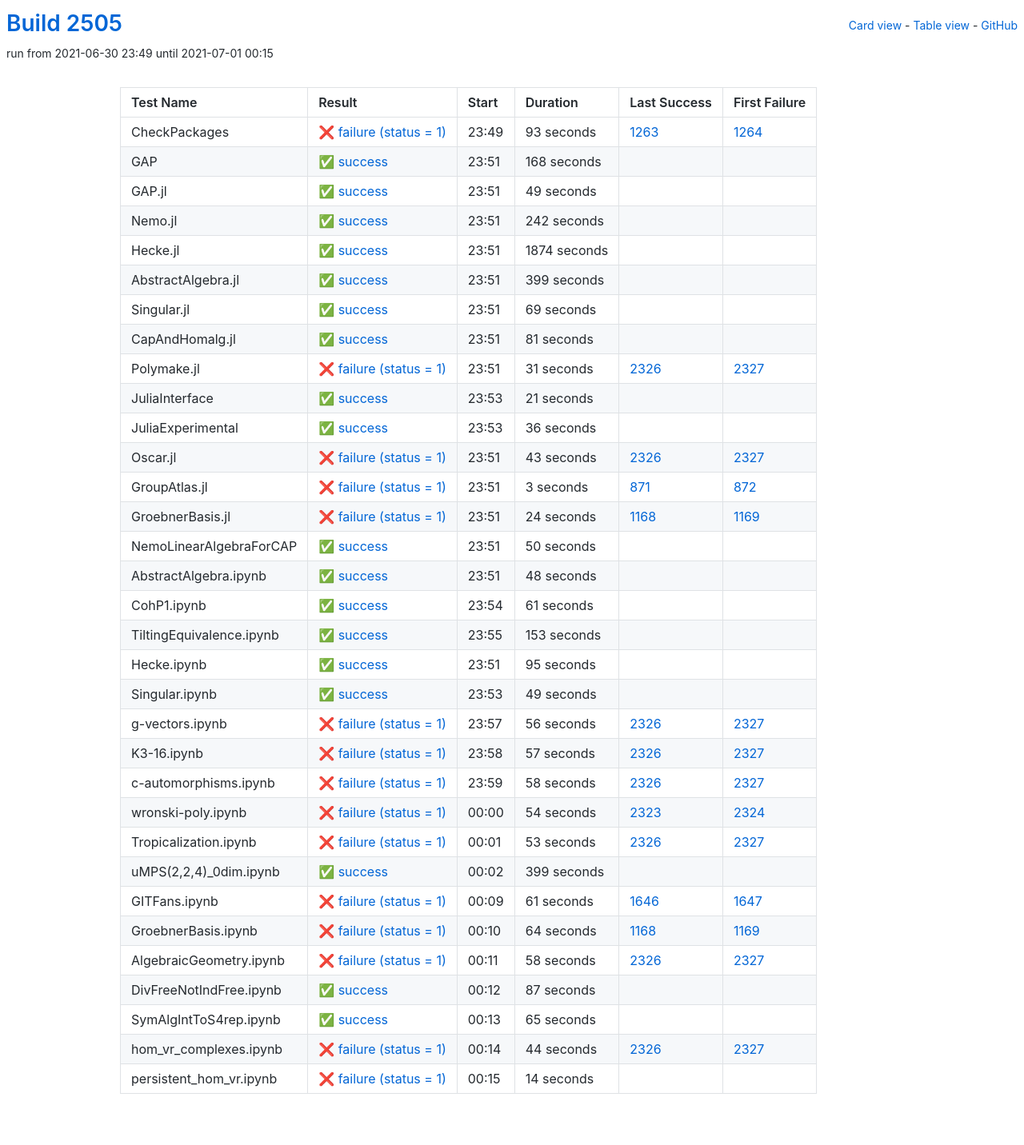
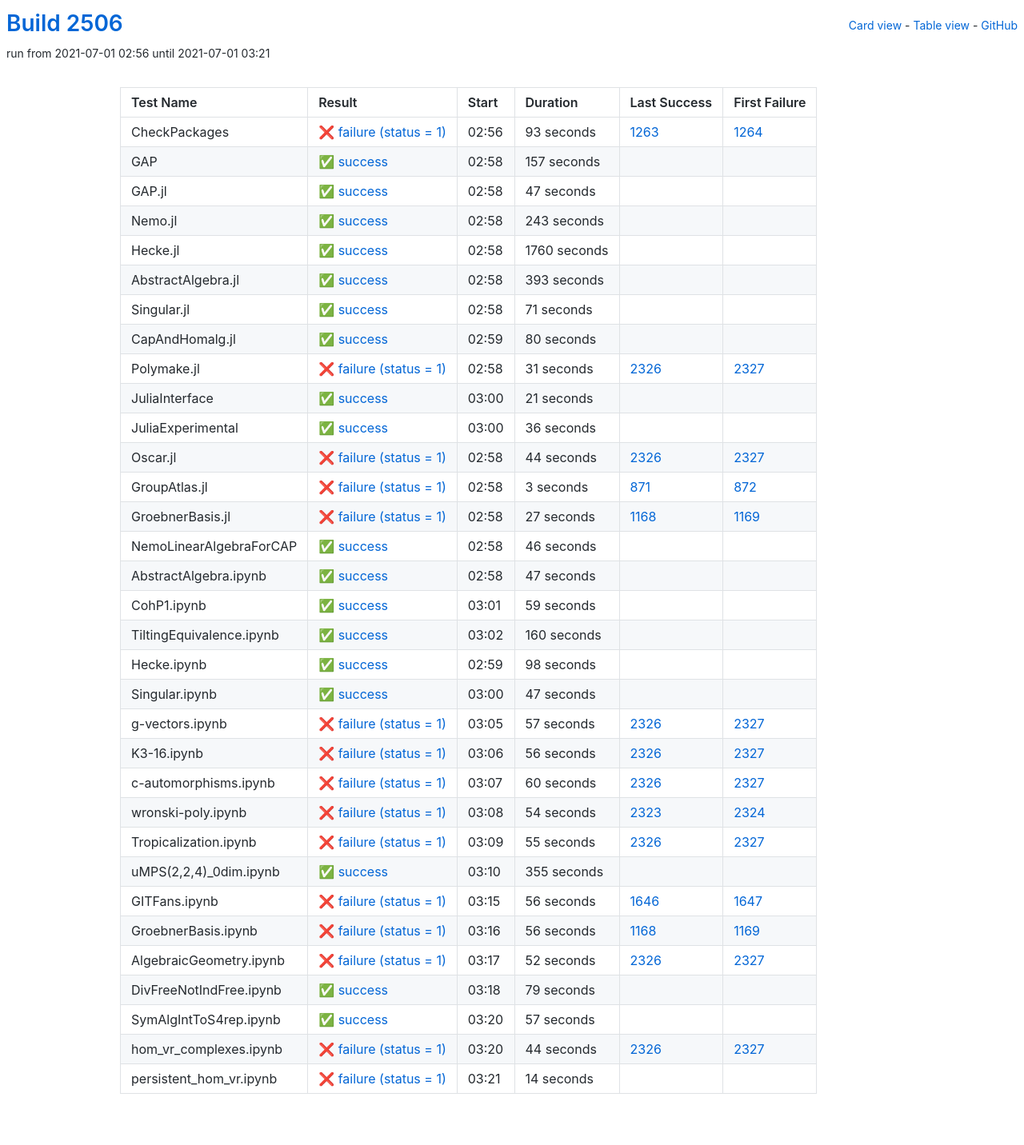
Before and after one commit to oscar-system/oscar-ci-status-stable, a Jekyll site: the page built from table.html, in a window 1280 px wide. Shown: the whole page at 80% size. Built offline with Jekyll 4.4.1, drawn with Linux system fonts in a browser that asks for light colours.

Commit message:
Build #2506

```diff
--- a/_data/ci.yml
+++ b/_data/ci.yml
@@ -1,6 +1,6 @@
 ---
-build: 2505
-build_url: https://oscarci.mathematik.uni-kl.de/job/oscar-stable/2505/
+build: 2506
+build_url: https://oscarci.mathematik.uni-kl.de/job/oscar-stable/2506/
 job: oscar-stable
 organization: oscar-system
 repo: oscar-ci-status-stable
@@ -8,8 +8,8 @@ repourl: https://github.com/oscar-system/oscar-ci-status-stable
 tests:
 - name: CheckPackages
   id: checkpackages
-  log: https://oscarci.mathematik.uni-kl.de/job/oscar-stable/2505/artifact/logs/build-2505/CheckPackages.log
-  start: 2021-06-30 23:49
+  log: https://oscarci.mathematik.uni-kl.de/job/oscar-stable/2506/artifact/logs/build-2506/CheckPackages.log
+  start: 2021-07-01 02:56
   success: false
   exitcode: 1
   status: failure
@@ -20,92 +20,92 @@ tests:
   first_failure_url: https://oscarci.mathematik.uni-kl.de/job/oscar-stable/1264/
 - name: GAP
   id: gap
-  log: https://oscarci.mathematik.uni-kl.de/job/oscar-stable/2505/artifact/logs/build-2505/GAP.log
-  start: 2021-06-30 23:51
+  log: https://oscarci.mathematik.uni-kl.de/job/oscar-stable/2506/artifact/logs/build-2506/GAP.log
+  start: 2021-07-01 02:58
   success: true
   exitcode: 0
   status: success
-  duration: 168
+  duration: 157
   last_success: false
   last_success_url:
   first_failure: false
   first_failure_url:
 - name: GAP.jl
   id: gap-jl
-  log: https://oscarci.mathematik.uni-kl.de/job/oscar-stable/2505/artifact/logs/build-2505/GAP.jl.log
-  start: 2021-06-30 23:51
+  log: https://oscarci.mathematik.uni-kl.de/job/oscar-stable/2506/artifact/logs/build-2506/GAP.jl.log
+  start: 2021-07-01 02:58
   success: true
   exitcode: 0
   status: success
-  duration: 49
+  duration: 47
   last_success: false
   last_success_url:
   first_failure: false
   first_failure_url:
 - name: Nemo.jl
   id: nemo-jl
-  log: https://oscarci.mathematik.uni-kl.de/job/oscar-stable/2505/artifact/logs/build-2505/Nemo.jl.log
-  start: 2021-06-30 23:51
+  log: https://oscarci.mathematik.uni-kl.de/job/oscar-stable/2506/artifact/logs/build-2506/Nemo.jl.log
+  start: 2021-07-01 02:58
   success: true
   exitcode: 0
   status: success
-  duration: 242
+  duration: 243
   last_success: false
   last_success_url:
   first_failure: false
   first_failure_url:
 - name: Hecke.jl
   id: hecke-jl
-  log: https://oscarci.mathematik.uni-kl.de/job/oscar-stable/2505/artifact/logs/build-2505/Hecke.jl.log
-  start: 2021-06-30 23:51
+  log: https://oscarci.mathematik.uni-kl.de/job/oscar-stable/2506/artifact/logs/build-2506/Hecke.jl.log
+  start: 2021-07-01 02:58
   success: true
   exitcode: 0
   status: success
-  duration: 1874
+  duration: 1760
   last_success: false
   last_success_url:
   first_failure: false
   first_failure_url:
 - name: AbstractAlgebra.jl
   id: abstractalgebra-jl
-  log: https://oscarci.mathematik.uni-kl.de/job/oscar-stable/2505/artifact/logs/build-2505/AbstractAlgebra.jl.log
-  start: 2021-06-30 23:51
+  log: https://oscarci.mathematik.uni-kl.de/job/oscar-stable/2506/artifact/logs/build-2506/AbstractAlgebra.jl.log
+  start: 2021-07-01 02:58
   success: true
   exitcode: 0
   status: success
-  duration: 399
+  duration: 393
   last_success: false
   last_success_url:
   first_failure: false
   first_failure_url:
 - name: Singular.jl
   id: singular-jl
-  log: https://oscarci.mathematik.uni-kl.de/job/oscar-stable/2505/artifact/logs/build-2505/Singular.jl.log
-  start: 2021-06-30 23:51
+  log: https://oscarci.mathematik.uni-kl.de/job/oscar-stable/2506/artifact/logs/build-2506/Singular.jl.log
+  start: 2021-07-01 02:58
   success: true
   exitcode: 0
   status: success
-  duration: 69
+  duration: 71
   last_success: false
   last_success_url:
   first_failure: false
   first_failure_url:
 - name: CapAndHomalg.jl
   id: capandhomalg-jl
-  log: https://oscarci.mathematik.uni-kl.de/job/oscar-stable/2505/artifact/logs/build-2505/CapAndHomalg.jl.log
-  start: 2021-06-30 23:51
+  log: https://oscarci.mathematik.uni-kl.de/job/oscar-stable/2506/artifact/logs/build-2506/CapAndHomalg.jl.log
+  start: 2021-07-01 02:59
   success: true
   exitcode: 0
   status: success
-  duration: 81
+  duration: 80
   last_success: false
   last_success_url:
   first_failure: false
   first_failure_url:
 - name: Polymake.jl
   id: polymake-jl
-  log: https://oscarci.mathematik.uni-kl.de/job/oscar-stable/2505/artifact/logs/build-2505/Polymake.jl.log
-  start: 2021-06-30 23:51
+  log: https://oscarci.mathematik.uni-kl.de/job/oscar-stable/2506/artifact/logs/build-2506/Polymake.jl.log
+  start: 2021-07-01 02:58
   success: false
   exitcode: 1
   status: failure
@@ -116,8 +116,8 @@ tests:
   first_failure_url: https://oscarci.mathematik.uni-kl.de/job/oscar-stable/2327/
 - name: JuliaInterface
   id: juliainterface
-  log: https://oscarci.mathematik.uni-kl.de/job/oscar-stable/2505/artifact/logs/build-2505/JuliaInterface.log
-  start: 2021-06-30 23:53
+  log: https://oscarci.mathematik.uni-kl.de/job/oscar-stable/2506/artifact/logs/build-2506/JuliaInterface.log
+  start: 2021-07-01 03:00
   success: true
   exitcode: 0
   status: success
@@ -128,8 +128,8 @@ tests:
   first_failure_url:
 - name: JuliaExperimental
   id: juliaexperimental
-  log: https://oscarci.mathematik.uni-kl.de/job/oscar-stable/2505/artifact/logs/build-2505/JuliaExperimental.log
-  start: 2021-06-30 23:53
+  log: https://oscarci.mathematik.uni-kl.de/job/oscar-stable/2506/artifact/logs/build-2506/JuliaExperimental.log
+  start: 2021-07-01 03:00
   success: true
   exitcode: 0
   status: success
@@ -140,20 +140,20 @@ tests:
   first_failure_url:
 - name: Oscar.jl
   id: oscar-jl
-  log: https://oscarci.mathematik.uni-kl.de/job/oscar-stable/2505/artifact/logs/build-2505/Oscar.jl.log
-  start: 2021-06-30 23:51
+  log: https://oscarci.mathematik.uni-kl.de/job/oscar-stable/2506/artifact/logs/build-2506/Oscar.jl.log
+  start: 2021-07-01 02:58
   success: false
   exitcode: 1
   status: failure
-  duration: 43
+  duration: 44
   last_success: 2326
   last_success_url: https://oscarci.mathematik.uni-kl.de/job/oscar-stable/2326/
   first_failure: 2327
   first_failure_url: https://oscarci.mathematik.uni-kl.de/job/oscar-stable/2327/
 - name: GroupAtlas.jl
   id: groupatlas-jl
-  log: https://oscarci.mathematik.uni-kl.de/job/oscar-stable/2505/artifact/logs/build-2505/GroupAtlas.jl.log
-  start: 2021-06-30 23:51
+  log: https://oscarci.mathematik.uni-kl.de/job/oscar-stable/2506/artifact/logs/build-2506/GroupAtlas.jl.log
+  start: 2021-07-01 02:58
   success: false
   exitcode: 1
   status: failure
@@ -164,92 +164,104 @@ tests:
   first_failure_url: https://oscarci.mathematik.uni-kl.de/job/oscar-stable/872/
 - name: GroebnerBasis.jl
   id: groebnerbasis-jl
-  log: https://oscarci.mathematik.uni-kl.de/job/oscar-stable/2505/artifact/logs/build-2505/GroebnerBasis.jl.log
-  start: 2021-06-30 23:51
+  log: https://oscarci.mathematik.uni-kl.de/job/oscar-stable/2506/artifact/logs/build-2506/GroebnerBasis.jl.log
+  start: 2021-07-01 02:58
   success: false
   exitcode: 1
   status: failure
-  duration: 24
+  duration: 27
   last_success: 1168
   last_success_url: https://oscarci.mathematik.uni-kl.de/job/oscar-stable/1168/
   first_failure: 1169
   first_failure_url: https://oscarci.mathematik.uni-kl.de/job/oscar-stable/1169/
 - name: NemoLinearAlgebraForCAP
   id: nemolinearalgebraforcap
-  log: https://oscarci.mathematik.uni-kl.de/job/oscar-stable/2505/artifact/logs/build-2505/NemoLinearAlgebraForCAP.log
-  start: 2021-06-30 23:51
+  log: https://oscarci.mathematik.uni-kl.de/job/oscar-stable/2506/artifact/logs/build-2506/NemoLinearAlgebraForCAP.log
+  start: 2021-07-01 02:58
   success: true
   exitcode: 0
   status: success
-  duration: 50
+  duration: 46
   last_success: false
   last_success_url:
   first_failure: false
   first_failure_url:
 - name: AbstractAlgebra.ipynb
   id: abstractalgebra-ipynb
-  log: https://oscarci.mathematik.uni-kl.de/job/oscar-stable/2505/artifact/logs/build-2505/AbstractAlgebra.ipynb.log
-  start: 2021-06-30 23:51
+  log: https://oscarci.mathematik.uni-kl.de/job/oscar-stable/2506/artifact/logs/build-2506/AbstractAlgebra.ipynb.log
+  start: 2021-07-01 02:58
   success: true
   exitcode: 0
   status: success
-  duration: 48
+  duration: 47
   last_success: false
   last_success_url:
   first_failure: false
   first_failure_url:
 - name: CohP1.ipynb
   id: cohp1-ipynb
-  log: https://oscarci.mathematik.uni-kl.de/job/oscar-stable/2505/artifact/logs/build-2505/CohP1.ipynb.log
-  start: 2021-06-30 23:54
+  log: https://oscarci.mathematik.uni-kl.de/job/oscar-stable/2506/artifact/logs/build-2506/CohP1.ipynb.log
+  start: 2021-07-01 03:01
   success: true
   exitcode: 0
   status: success
-  duration: 61
+  duration: 59
   last_success: false
   last_success_url:
   first_failure: false
   first_failure_url:
 - name: TiltingEquivalence.ipynb
   id: tiltingequivalence-ipynb
-  log: https://oscarci.mathematik.uni-kl.de/job/oscar-stable/2505/artifact/logs/build-2505/TiltingEquivalence.ipynb.log
-  start: 2021-06-30 23:55
+  log: https://oscarci.mathematik.uni-kl.de/job/oscar-stable/2506/artifact/logs/build-2506/TiltingEquivalence.ipynb.log
+  start: 2021-07-01 03:02
   success: true
   exitcode: 0
   status: success
-  duration: 153
+  duration: 160
   last_success: false
   last_success_url:
   first_failure: false
   first_failure_url:
 - name: Hecke.ipynb
   id: hecke-ipynb
-  log: https://oscarci.mathematik.uni-kl.de/job/oscar-stable/2505/artifact/logs/build-2505/Hecke.ipynb.log
-  start: 2021-06-30 23:51
+  log: https://oscarci.mathematik.uni-kl.de/job/oscar-stable/2506/artifact/logs/build-2506/Hecke.ipynb.log
+  start: 2021-07-01 02:59
   success: true
   exitcode: 0
   status: success
-  duration: 95
+  duration: 98
   last_success: false
   last_success_url:
   first_failure: false
   first_failure_url:
 - name: Singular.ipynb
   id: singular-ipynb
-  log: https://oscarci.mathematik.uni-kl.de/job/oscar-stable/2505/artifact/logs/build-2505/Singular.ipynb.log
-  start: 2021-06-30 23:53
+  log: https://oscarci.mathematik.uni-kl.de/job/oscar-stable/2506/artifact/logs/build-2506/Singular.ipynb.log
+  start: 2021-07-01 03:00
   success: true
   exitcode: 0
   status: success
-  duration: 49
+  duration: 47
   last_success: false
   last_success_url:
   first_failure: false
   first_failure_url:
 - name: g-vectors.ipynb
   id: g-vectors-ipynb
-  log: https://oscarci.mathematik.uni-kl.de/job/oscar-stable/2505/artifact/logs/build-2505/g-vectors.ipynb.log
-  start: 2021-06-30 23:57
+  log: https://oscarci.mathematik.uni-kl.de/job/oscar-stable/2506/artifact/logs/build-2506/g-vectors.ipynb.log
+  start: 2021-07-01 03:05
+  success: false
+  exitcode: 1
+  status: failure
+  duration: 57
+  last_success: 2326
+  last_success_url: https://oscarci.mathematik.uni-kl.de/job/oscar-stable/2326/
+  first_failure: 2327
+  first_failure_url: https://oscarci.mathematik.uni-kl.de/job/oscar-stable/2327/
+- name: K3-16.ipynb
+  id: k3-16-ipynb
+  log: https://oscarci.mathematik.uni-kl.de/job/oscar-stable/2506/artifact/logs/build-2506/K3-16.ipynb.log
+  start: 2021-07-01 03:06
   success: false
   exitcode: 1
   status: failure
@@ -258,34 +270,22 @@ tests:
   last_success_url: https://oscarci.mathematik.uni-kl.de/job/oscar-stable/2326/
   first_failure: 2327
   first_failure_url: https://oscarci.mathematik.uni-kl.de/job/oscar-stable/2327/
-- name: K3-16.ipynb
-  id: k3-16-ipynb
-  log: https://oscarci.mathematik.uni-kl.de/job/oscar-stable/2505/artifact/logs/build-2505/K3-16.ipynb.log
-  start: 2021-06-30 23:58
+- name: c-automorphisms.ipynb
+  id: c-automorphisms-ipynb
+  log: https://oscarci.mathematik.uni-kl.de/job/oscar-stable/2506/artifact/logs/build-2506/c-automorphisms.ipynb.log
+  start: 2021-07-01 03:07
   success: false
   exitcode: 1
   status: failure
-  duration: 57
-  last_success: 2326
-  last_success_url: https://oscarci.mathematik.uni-kl.de/job/oscar-stable/2326/
-  first_failure: 2327
-  first_failure_url: https://oscarci.mathematik.uni-kl.de/job/oscar-stable/2327/
-- name: c-automorphisms.ipynb
-  id: c-automorphisms-ipynb
-  log: https://oscarci.mathematik.uni-kl.de/job/oscar-stable/2505/artifact/logs/build-2505/c-automorphisms.ipynb.log
-  start: 2021-06-30 23:59
-  success: false
-  exitcode: 1
-  status: failure
-  duration: 58
+  duration: 60
   last_success: 2326
   last_success_url: https://oscarci.mathematik.uni-kl.de/job/oscar-stable/2326/
   first_failure: 2327
   first_failure_url: https://oscarci.mathematik.uni-kl.de/job/oscar-stable/2327/
 - name: wronski-poly.ipynb
   id: wronski-poly-ipynb
-  log: https://oscarci.mathematik.uni-kl.de/job/oscar-stable/2505/artifact/logs/build-2505/wronski-poly.ipynb.log
-  start: 2021-07-01 00:00
+  log: https://oscarci.mathematik.uni-kl.de/job/oscar-stable/2506/artifact/logs/build-2506/wronski-poly.ipynb.log
+  start: 2021-07-01 03:08
   success: false
   exitcode: 1
   status: failure
@@ -296,92 +296,92 @@ tests:
   first_failure_url: https://oscarci.mathematik.uni-kl.de/job/oscar-stable/2324/
 - name: Tropicalization.ipynb
   id: tropicalization-ipynb
-  log: https://oscarci.mathematik.uni-kl.de/job/oscar-stable/2505/artifact/logs/build-2505/Tropicalization.ipynb.log
-  start: 2021-07-01 00:01
+  log: https://oscarci.mathematik.uni-kl.de/job/oscar-stable/2506/artifact/logs/build-2506/Tropicalization.ipynb.log
+  start: 2021-07-01 03:09
   success: false
   exitcode: 1
   status: failure
-  duration: 53
+  duration: 55
   last_success: 2326
   last_success_url: https://oscarci.mathematik.uni-kl.de/job/oscar-stable/2326/
   first_failure: 2327
   first_failure_url: https://oscarci.mathematik.uni-kl.de/job/oscar-stable/2327/
 - name: uMPS(2,2,4)_0dim.ipynb
   id: umps-2-2-4-0dim-ipynb
-  log: https://oscarci.mathematik.uni-kl.de/job/oscar-stable/2505/artifact/logs/build-2505/uMPS-2-2-4-_0dim.ipynb.log
-  start: 2021-07-01 00:02
+  log: https://oscarci.mathematik.uni-kl.de/job/oscar-stable/2506/artifact/logs/build-2506/uMPS-2-2-4-_0dim.ipynb.log
+  start: 2021-07-01 03:10
   success: true
   exitcode: 0
   status: success
-  duration: 399
+  duration: 355
   last_success: false
   last_success_url:
   first_failure: false
   first_failure_url:
 - name: GITFans.ipynb
   id: gitfans-ipynb
-  log: https://oscarci.mathematik.uni-kl.de/job/oscar-stable/2505/artifact/logs/build-2505/GITFans.ipynb.log
-  start: 2021-07-01 00:09
+  log: https://oscarci.mathematik.uni-kl.de/job/oscar-stable/2506/artifact/logs/build-2506/GITFans.ipynb.log
+  start: 2021-07-01 03:15
   success: false
   exitcode: 1
   status: failure
-  duration: 61
+  duration: 56
   last_success: 1646
   last_success_url: https://oscarci.mathematik.uni-kl.de/job/oscar-stable/1646/
   first_failure: 1647
   first_failure_url: https://oscarci.mathematik.uni-kl.de/job/oscar-stable/1647/
 - name: GroebnerBasis.ipynb
   id: groebnerbasis-ipynb
-  log: https://oscarci.mathematik.uni-kl.de/job/oscar-stable/2505/artifact/logs/build-2505/GroebnerBasis.ipynb.log
-  start: 2021-07-01 00:10
+  log: https://oscarci.mathematik.uni-kl.de/job/oscar-stable/2506/artifact/logs/build-2506/GroebnerBasis.ipynb.log
+  start: 2021-07-01 03:16
   success: false
   exitcode: 1
   status: failure
-  duration: 64
+  duration: 56
   last_success: 1168
   last_success_url: https://oscarci.mathematik.uni-kl.de/job/oscar-stable/1168/
   first_failure: 1169
   first_failure_url: https://oscarci.mathematik.uni-kl.de/job/oscar-stable/1169/
 - name: AlgebraicGeometry.ipynb
   id: algebraicgeometry-ipynb
-  log: https://oscarci.mathematik.uni-kl.de/job/oscar-stable/2505/artifact/logs/build-2505/AlgebraicGeometry.ipynb.log
-  start: 2021-07-01 00:11
+  log: https://oscarci.mathematik.uni-kl.de/job/oscar-stable/2506/artifact/logs/build-2506/AlgebraicGeometry.ipynb.log
+  start: 2021-07-01 03:17
   success: false
   exitcode: 1
   status: failure
-  duration: 58
+  duration: 52
   last_success: 2326
   last_success_url: https://oscarci.mathematik.uni-kl.de/job/oscar-stable/2326/
   first_failure: 2327
   first_failure_url: https://oscarci.mathematik.uni-kl.de/job/oscar-stable/2327/
 - name: DivFreeNotIndFree.ipynb
   id: divfreenotindfree-ipynb
-  log: https://oscarci.mathematik.uni-kl.de/job/oscar-stable/2505/artifact/logs/build-2505/DivFreeNotIndFree.ipynb.log
-  start: 2021-07-01 00:12
+  log: https://oscarci.mathematik.uni-kl.de/job/oscar-stable/2506/artifact/logs/build-2506/DivFreeNotIndFree.ipynb.log
+  start: 2021-07-01 03:18
   success: true
   exitcode: 0
   status: success
-  duration: 87
+  duration: 79
   last_success: false
   last_success_url:
   first_failure: false
   first_failure_url:
 - name: SymAlgIntToS4rep.ipynb
   id: symalginttos4rep-ipynb
-  log: https://oscarci.mathematik.uni-kl.de/job/oscar-stable/2505/artifact/logs/build-2505/SymAlgIntToS4rep.ipynb.log
-  start: 2021-07-01 00:13
+  log: https://oscarci.mathematik.uni-kl.de/job/oscar-stable/2506/artifact/logs/build-2506/SymAlgIntToS4rep.ipynb.log
+  start: 2021-07-01 03:20
   success: true
   exitcode: 0
   status: success
-  duration: 65
+  duration: 57
   last_success: false
   last_success_url:
   first_failure: false
   first_failure_url:
 - name: hom_vr_complexes.ipynb
   id: hom-vr-complexes-ipynb
-  log: https://oscarci.mathematik.uni-kl.de/job/oscar-stable/2505/artifact/logs/build-2505/hom_vr_complexes.ipynb.log
-  start: 2021-07-01 00:14
+  log: https://oscarci.mathematik.uni-kl.de/job/oscar-stable/2506/artifact/logs/build-2506/hom_vr_complexes.ipynb.log
+  start: 2021-07-01 03:20
   success: false
   exitcode: 1
   status: failure
@@ -392,8 +392,8 @@ tests:
   first_failure_url: https://oscarci.mathematik.uni-kl.de/job/oscar-stable/2327/
 - name: persistent_hom_vr.ipynb
   id: persistent-hom-vr-ipynb
-  log: https://oscarci.mathematik.uni-kl.de/job/oscar-stable/2505/artifact/logs/build-2505/persistent_hom_vr.ipynb.log
-  start: 2021-07-01 00:15
+  log: https://oscarci.mathematik.uni-kl.de/job/oscar-stable/2506/artifact/logs/build-2506/persistent_hom_vr.ipynb.log
+  start: 2021-07-01 03:21
   success: false
   exitcode: 1
   status: failure
```
Also changed, not shown: README.md.
